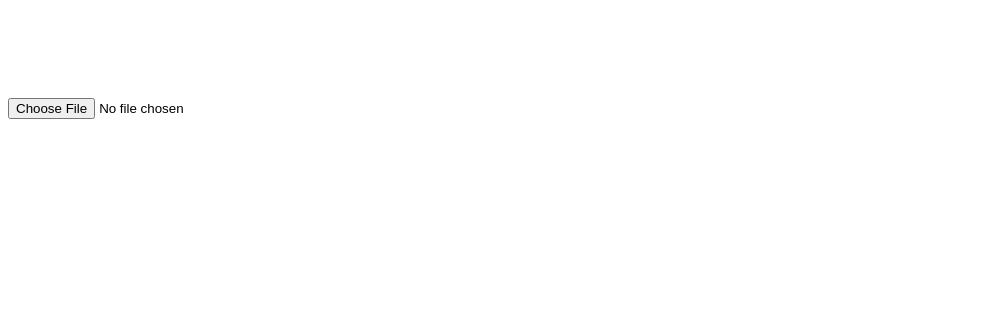
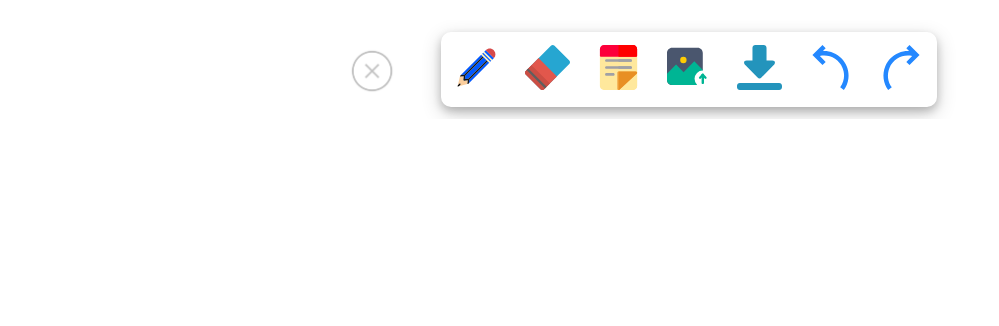
Before and after one commit to NishantK-07/WhiteBoard, a plain HTML site: page index.html in a window 1280 px wide. Shown: the whole page, without its empty margins (0-999 px from the left). Drawn offline with Linux system fonts and the light colour scheme; the site is published under a folder, as on GitHub Pages, so addresses that start at the root find nothing.

Commit message:
Update index.html

```diff
--- a/index.html
+++ b/index.html
@@ -4,20 +4,20 @@
     <meta charset="UTF-8">
     <meta name="viewport" content="width=device-width, initial-scale=1.0">
     <title>Document</title>
-    <link rel="stylesheet" href="/index.css">
+    <link rel="stylesheet" href="./index.css">
 </head>
 <body>
     <div class="toolbar">
-        <div class="tool" ><img class=" crosmar tool-img" src="/img/cross1.png" alt=""></div>
+        <div class="tool" ><img class=" crosmar tool-img" src="./img/cross1.png" alt=""></div>
         <div class="toolbar-options">
-            <div class="tool" id="pencil"><img class="tool-img" src="/img/Blue_Pencil (1).svg" alt=""></div>
-            <div class="tool" id="eraser"><img class="tool-img" src="/img/Eraser.svg" alt=""></div>
-            <div class="tool" id="StickyNote"><img class="tool-img" src="/img/StickyNote.svg" alt=""></div>
-            <div class="tool" id="upload"><img class="tool-img" src="/img/Photo.svg" alt=""></div>
+            <div class="tool" id="pencil"><img class="tool-img" src="./img/Blue_Pencil (1).svg" alt=""></div>
+            <div class="tool" id="eraser"><img class="tool-img" src="./img/Eraser.svg" alt=""></div>
+            <div class="tool" id="StickyNote"><img class="tool-img" src="./img/StickyNote.svg" alt=""></div>
+            <div class="tool" id="upload"><img class="tool-img" src="./img/Photo.svg" alt=""></div>
             <input type="file" class="uploadfile">
-            <div class="tool" id="Download"><img class="tool-img" src="/img/Download.svg" alt=""></div>
-            <div class="tool" id="undo"><img class="tool-img" src="/img/Undo.svg" alt=""></div>
-            <div class="tool" id="redo"><img class="tool-img" src="/img/Redo.svg" alt=""></div>
+            <div class="tool" id="Download"><img class="tool-img" src="./img/Download.svg" alt=""></div>
+            <div class="tool" id="undo"><img class="tool-img" src="./img/Undo.svg" alt=""></div>
+            <div class="tool" id="redo"><img class="tool-img" src="./img/Redo.svg" alt=""></div>
 
         </div>
     </div>
@@ -29,7 +29,7 @@
         </div>
         <textarea class="textaare" ></textarea>
     </div> --> <!--adding dynamiclay -->
-    <script src="/script.js"></script>
+    <script src="./script.js"></script>
 
 </body>
 </html>
```
